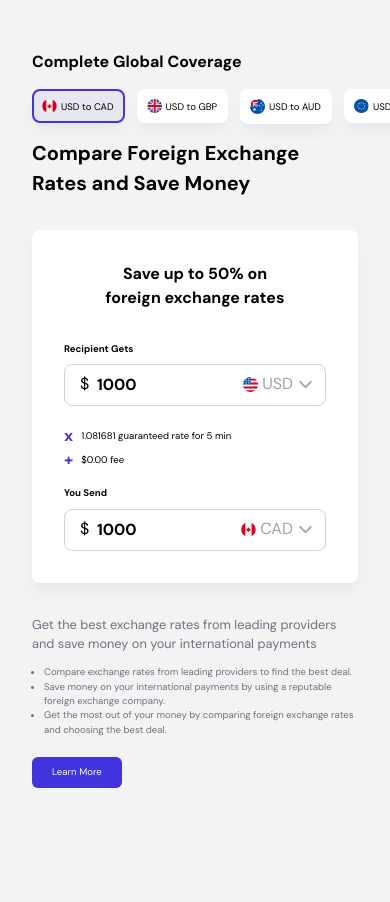
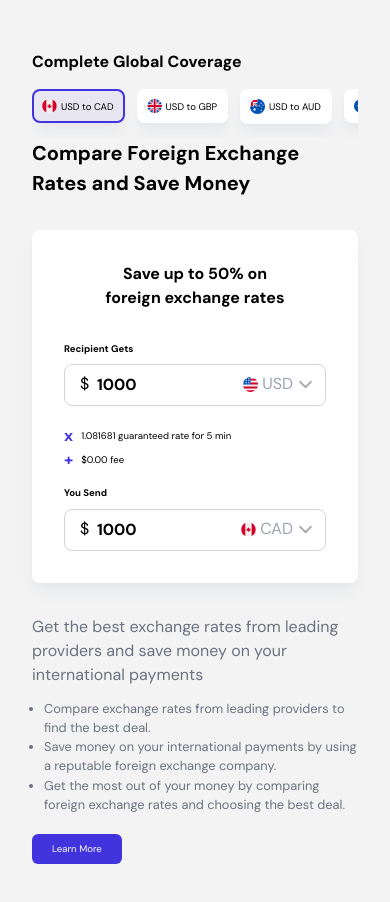
Before and after one commit to marsou001/currency-converter-app, a Next.js app: page / in a window 390 px wide. Shown: the top 902 px of the page. Before the commit the page ends 844 px from the top, so only its background shows below. Built offline with nearby package versions, Linux system fonts and the light colour scheme.

Commit message:
add responsiveness

```diff
--- a/src/components/Benefits.tsx
+++ b/src/components/Benefits.tsx
@@ -1,8 +1,9 @@
 export default function Benefits() {
   return (
-    <div className='benefits text-gray-500'>
-      <h3 className='text-sm'>Get the best exchange rates from leading providers and save money on your international payments</h3>
-      <ul className='text-xs list-disc mt-3 mb-5 pl-3'>
+    <div className='benefits text-gray-500 max-w-[340px]'>
+      <h2 className='text-2xl md:text-black font-bold hidden md:block mb-4'>Compare Foreign Exchange Rates and Save Money</h2>
+      <h3 className='text-md'>Get the best exchange rates from leading providers and save money on your international payments</h3>
+      <ul className='text-sm list-disc mt-3 mb-5 pl-3'>
         <li>Compare exchange rates from leading providers to find the best deal.</li>
         <li>Save money on your international payments by using a reputable foreign exchange company.</li>
         <li>Get the most out of your money by comparing foreign exchange rates and choosing the best deal.</li>
--- a/src/components/ConversionOptions.tsx
+++ b/src/components/ConversionOptions.tsx
@@ -5,7 +5,8 @@ export default function ConversionOptions(props: ConversionOptionsProps) {
   const options: [Currency, Currency][] = [['USD', 'CAD'], ['USD', 'GBP'], ['USD', 'AUD'], ['USD', 'EUR']];
 
   return (
-    <div className='whitespace-nowrap overflow-x-scroll no-scrollbar flex items-center gap-3 absolute right-0 left-0 h-16 px-8'>
+    <div className='relative'>
+      <div className='absolute md:static right-0 left-0 whitespace-nowrap overflow-x-scroll no-scrollbar flex items-center gap-3 max-w-[404px] box-content h-16'>
         {options.map((option) => (
           <ConversionOptionChip
             from={option[0]}
@@ -16,5 +17,7 @@ export default function ConversionOptions(props: ConversionOptionsProps) {
           />
         ))}
       </div>
+    </div>
+
   )
 }
--- a/src/pages/index.tsx
+++ b/src/pages/index.tsx
@@ -45,17 +45,20 @@ export default function Home() {
   }
 
   return (
-    <>
-      <h1 className="font-bold">Complete Global Coverage</h1>
+    <div className='max-w-[404px] md:max-w-none mx-auto'>
+      <div className='md:flex md:justify-between md:items-center'>
+        <h1 className='font-bold'>Complete Global Coverage</h1>
 
         <ConversionOptions currencyFrom={currencyFrom} currencyTo={currencyTo} setConversionOption={setConversionOption} />
+      </div>
 
-      <h2 className='text-xl font-bold mt-16'>Compare Foreign Exchange Rates and Save Money</h2>
+      <h2 className='text-xl font-bold md:hidden mt-16'>Compare Foreign Exchange Rates and Save Money</h2>
 
-      <div className='bg-white my-8 p-8 rounded-lg shadow-gray-200 shadow-lg'>
+      <div className='md:flex md:justify-between md:items-center'>
+        <div className='bg-white md:order-last max-w-[340px] md:w-[340px] box-content my-8 p-8 rounded-lg shadow-gray-200 shadow-lg'>
           <h3 className='font-bold text-center w-3/4 mx-auto mb-8'>Save up to 50% on foreign exchange rates</h3>
 
-        <div className="exchange">
+          <div className='exchange'>
 
             {/* choose source currency */}
             <h3 className='text-xs font-bold mb-2'>Recipient Gets</h3>
@@ -88,6 +91,7 @@ export default function Home() {
         </div>
 
         <Benefits />
-    </>
+      </div>
+    </div>
   )
 }
--- a/src/styles/globals.css
+++ b/src/styles/globals.css
@@ -36,3 +36,9 @@ body {
     text-wrap: balance;
   }
 }
+
+@media (min-width: 1024px) {
+  body {
+    margin: 50px 12rem;
+  }
+}
```
Lines whose indentation alone changed are shown as unchanged.
